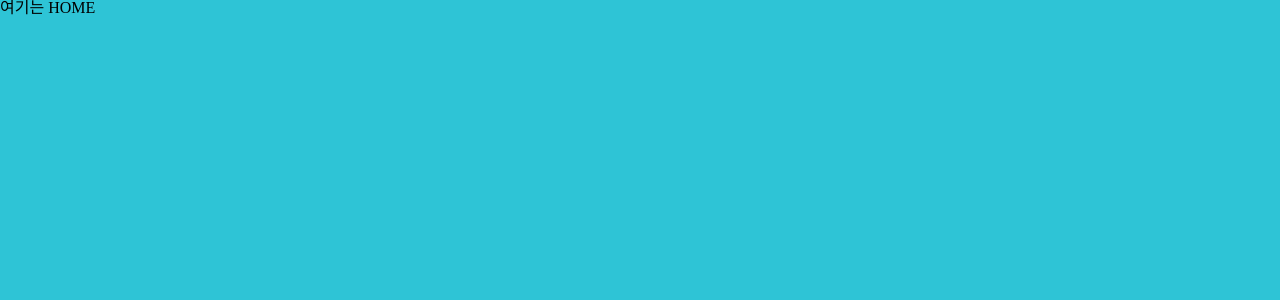
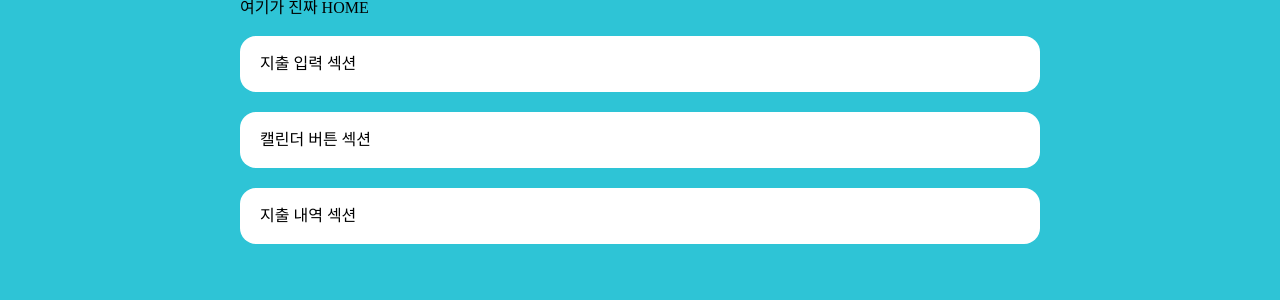
Before and after one commit to JOYmet33/newLedger, a React (Vite) app in the folder 2해설/: page / in a window 1280 px wide. Shown: the top 300 px of the page. Built offline with nearby package versions, Linux system fonts and the light colour scheme.

Commit message:
feat: #2. styled-components

```diff
--- a/2해설/package.json
+++ b/2해설/package.json
@@ -12,7 +12,8 @@
   "dependencies": {
     "react": "^18.2.0",
     "react-dom": "^18.2.0",
-    "react-router-dom": "^6.23.1"
+    "react-router-dom": "^6.23.1",
+    "styled-components": "^6.1.11"
   },
   "devDependencies": {
     "@types/react": "^18.2.66",
--- a/2해설/src/App.jsx
+++ b/2해설/src/App.jsx
@@ -1,10 +1,11 @@
 import { BrowserRouter, Routes, Route } from "react-router-dom";
+import Home from "./Home";
 const App = () => {
   return (
     <>
       <BrowserRouter>
         <Routes>
-          <Route path="/" element={<div>여기는 HOME</div>} />
+          <Route path="/" element={<Home />} />
           <Route path="/detail" element={<div>여기는 DETAIL</div>} />
         </Routes>
       </BrowserRouter>
--- /dev/null
+++ b/2해설/src/Home.jsx
@@ -0,0 +1,29 @@
+import styled from "styled-components";
+
+const Container = styled.main`
+  max-width: 800px;
+  width: 100%;
+  display: flex;
+  flex-direction: column;
+  gap: 20px;
+  margin: 0 auto;
+`;
+
+const Section = styled.section`
+  background-color: #ffffff;
+  border-radius: 16px;
+  padding: 20px;
+`;
+
+const Home = () => {
+  return (
+    <Container>
+      <h1>여기가 진짜 HOME</h1>
+      <Section>지출 입력 섹션</Section>
+      <Section>캘린더 버튼 섹션</Section>
+      <Section>지출 내역 섹션</Section>
+    </Container>
+  );
+};
+
+export default Home;
```
Also changed, not shown: 1 other file (tests, documents, lock files or other folders).
